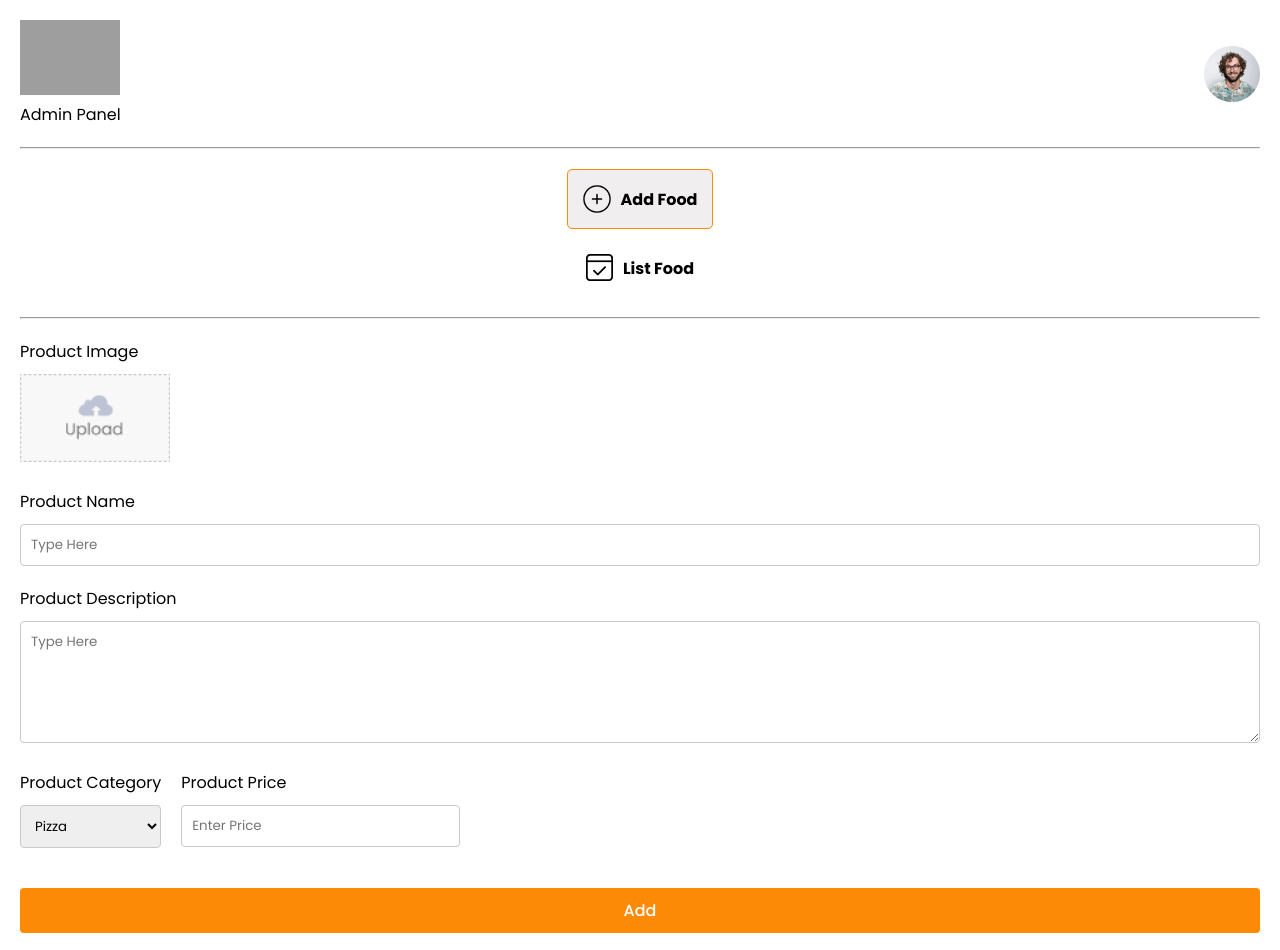
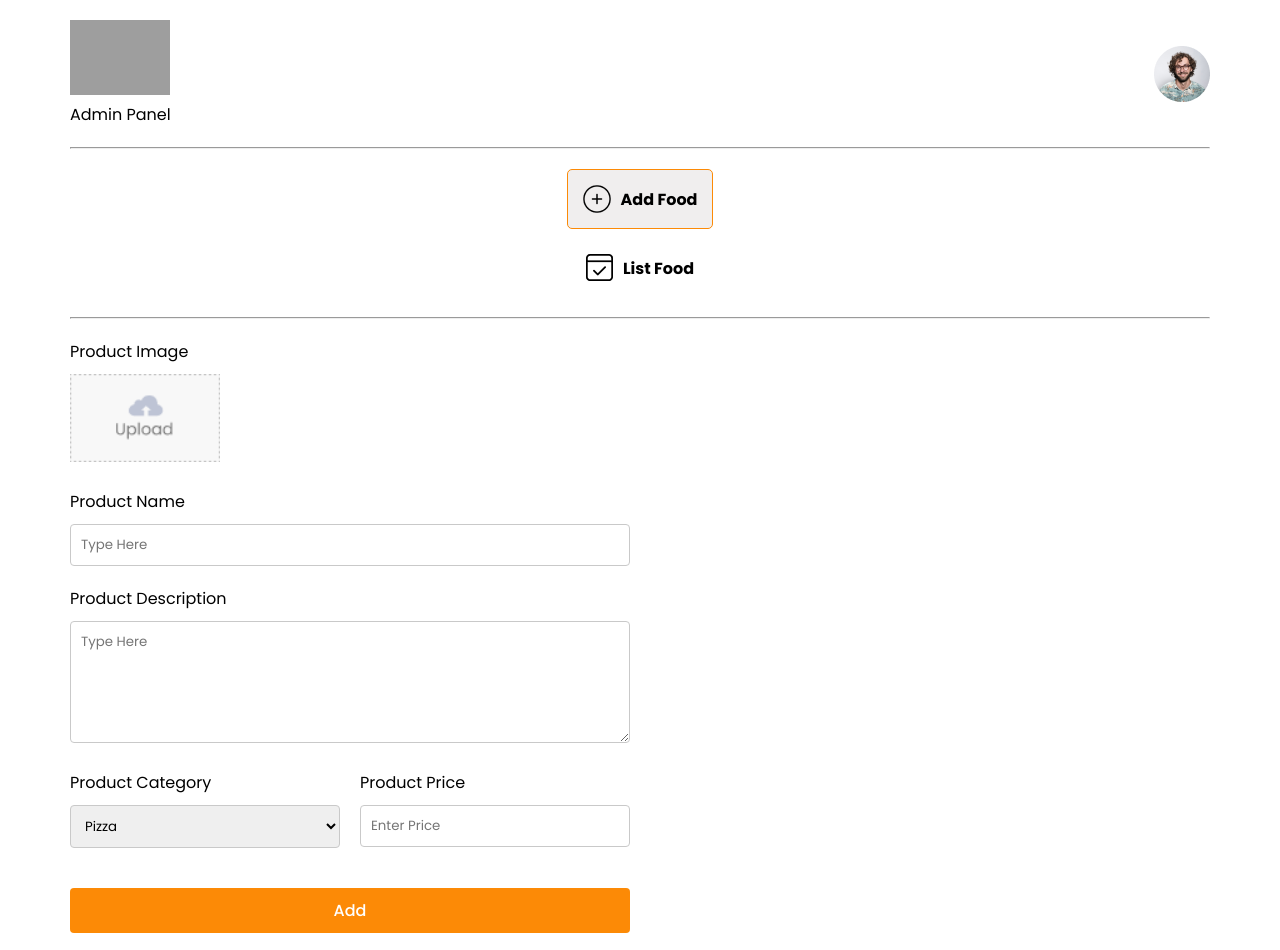
Before and after one commit to devalibello/food-delivery-app, a React (Vite) app in the folder admin/: page /add in a window 1280 px wide. Shown: the top 950 px of the page. Built offline with nearby package versions, Linux system fonts and the light colour scheme; grey boxes are pictures that could not be loaded.

Commit message:
update admin layout

```diff
--- a/admin/src/Components/Navbar/Navbar.css
+++ b/admin/src/Components/Navbar/Navbar.css
@@ -8,3 +8,17 @@
     align-items: center;
     justify-content: space-between;
 }
+
+@media screen and (min-width: 560px) {
+    .navbar {
+        margin-left: 70px;
+        margin-right: 70px;
+    }
+}
+
+@media screen and (min-width: 560px) {
+    .navbar {
+        margin-left: 70px;
+        margin-right: 70px;
+    }
+}
--- a/admin/src/Components/Sidebar/Sidebar.css
+++ b/admin/src/Components/Sidebar/Sidebar.css
@@ -38,3 +38,17 @@
 .sidebar-menu.one {
     margin-bottom: 10px;
 }
+
+@media screen and (min-width: 560px) {
+    .sidebar {
+        margin-left: 40px;
+        margin-right: 40px;
+    }
+}
+
+@media screen and (min-width: 890px) {
+    .sidebar {
+        margin-left: 70px;
+        margin-right: 70px;
+    }
+}
--- a/admin/src/pages/AddItem/AddItem.css
+++ b/admin/src/pages/AddItem/AddItem.css
@@ -8,6 +8,7 @@
 
 .add-item {
     margin: 20px;
+    max-width: 560px;
 }
 
 .add-item-form {
@@ -19,6 +20,7 @@
 
 .product-category-price {
     display: flex;
+    flex-direction: column;
     gap: 20px;
     min-width: 0px;
     width: 100%;
@@ -33,7 +35,7 @@ button {
     color: white;
     font-weight: 500;
     border-radius: 4px;
-    font-size: 1rem;
+    font-size: 1em;
     cursor: pointer;
 }
 
@@ -44,3 +46,25 @@ button {
 .add-image {
     width: 150px;
 }
+
+@media screen and (min-width: 560px) {
+    .add-item {
+        margin-left: 40px;
+        margin-right: 40px;
+    }
+
+    .product-category-price {
+        flex-direction: row;
+    }
+
+    .side-product {
+        flex: 1;
+    }
+}
+
+@media screen and (min-width: 890px) {
+    .add-item {
+        margin-left: 70px;
+        margin-right: 70px;
+    }
+}
--- a/admin/src/pages/ListItem/ListItem.css
+++ b/admin/src/pages/ListItem/ListItem.css
@@ -1,9 +1,16 @@
-.list-items {
+/* .list-items {
     width: fit-content;
     margin: 20px;
     display: grid;
     grid-template-columns: 1fr 1fr;
     gap: 20px;
+} */
+
+.list-items {
+    display: flex;
+    flex-wrap: wrap;
+    gap: 20px;
+    margin: 20px;
 }
 
 .list-item-cross {
@@ -34,3 +41,17 @@
     color: white;
     font-size: 0.8rem;
 }
+
+@media screen and (min-width: 560px) {
+    .list-items {
+        margin-left: 40px;
+        margin-right: 40px;
+    }
+}
+
+@media screen and (min-width: 890px) {
+    .list-items {
+        margin-left: 70px;
+        margin-right: 70px;
+    }
+}
```
Also changed, not shown: admin/src/pages/AddItem/AddItem.jsx (indentation only), 4 other files (tests, documents, lock files or other folders).
